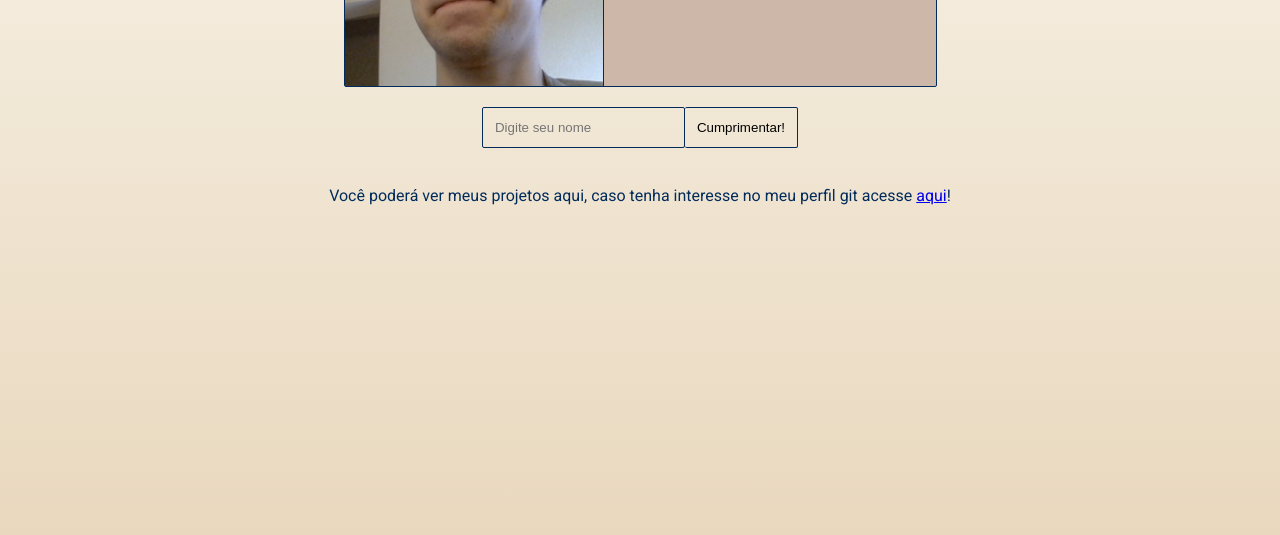
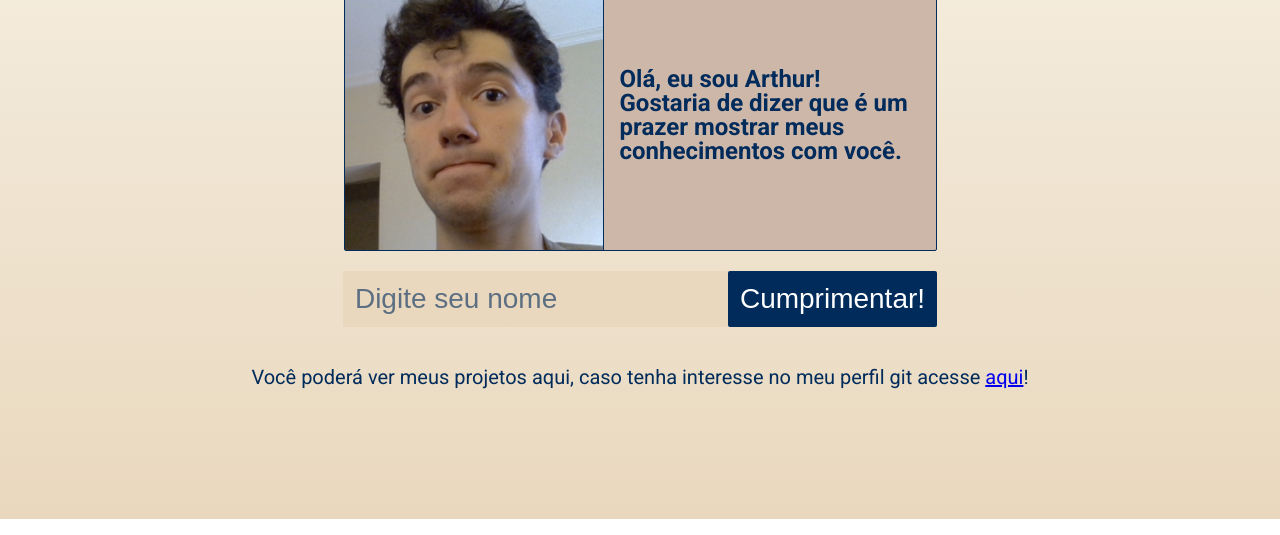
Before and after one commit to arthurandrejozuk/arthurandrejozuk.github.io, a plain HTML site: page index.html in a window 1280 px wide. Shown: the part 281-816 px from the top of the page. Drawn offline with Linux system fonts and the light colour scheme; a web font is replaced by a local one.

Commit message:
Fazendo leves alterações no visual

```diff
--- a/css/index.css
+++ b/css/index.css
@@ -1,5 +1,13 @@
 @import url('https://fonts.googleapis.com/css2?family=Alkatra:wght@400;700&family=Edu+NSW+ACT+Foundation:wght@500;700&family=Nunito:wght@300;400;500;700&family=Roboto:wght@300;400;500;700&display=swap');
 
+
+.container{
+	display: flex;
+	flex-direction: column;
+	justify-content: center;
+	align-items: center;
+	height: 100%;
+}
 
 .cabecalho{
 	display: flex;
@@ -9,10 +17,15 @@
 
 }
 .cabecalho__titulo{
-	font-size: 32px;
+	font-size: 40px;
 	font-weight: 500;
 	padding-bottom: 16px;
 
+
+}
+
+.cabecalho__paragrafo{
+	font-size: 24px;
 }
 .cartao{
 	display: flex;
@@ -33,10 +46,11 @@
 	height: 270px;
 }
 .principal__texto{
-	text-align:unset ;
+	text-align:start;
+	font-weight: 600;
 	width: 300px;
 	padding: 1rem;
-	font-size: 20px;
+	font-size: 24px;
 
 }
 
@@ -44,19 +58,29 @@
 	display: flex;
 	justify-content: center;
 	margin-top: 20px;
+	border: none;
 }
 .campo__nome input, button{
-	background: none;
-	border: 0.5px solid #002B5B;
+	background: #e9d8be;
+	border: none;
 	padding: 12px;
 	border-radius: 2px;
+	font-size: 28px;
+}
+
+input::placeholder{
+	color: #002B5B	;
+	opacity: 0.6;
 }
 
 .campo__nome button{
 	border-left: none;
+	background-color: #002B5B;
+	color: white	;
+	transition: 500ms;
 }
 .campo__nome button:hover{
-	background-color: #e9d8be;
+	background-color: #023979;
 	cursor: pointer;
 }
 
@@ -75,6 +99,10 @@ body{
 	flex-direction: column;
 	gap: 1rem;
 	align-items: center;
+	h2{
+		font-size: 32px;
+	}
+	font-size: 20px;
 }
 .nome{
 	text-align: center;
--- a/index.html
+++ b/index.html
@@ -7,6 +7,7 @@
        <title>Meu site!</title>
     </head>
     <body>
+        <section class="container">
             <header class="cabecalho">
                 <h1 class="cabecalho__titulo">Bem-vindo a minha página do Github</h1>
                 <p class="cabecalho__paragrafo">Aqui você irá encontrar um pouco sobre mim e meus projetos, espero que goste!</p>
@@ -18,7 +19,10 @@
                 </div>
                 <div class="principal__texto">
                     <p>
-                    Olá, eu sou Arthur e gostaria de dizer que é um prazer mostrar meus conhecimentos com você.
+                        Olá, eu sou Arthur!
+                    </p>
+                    <p>
+                        Gostaria de dizer que é um prazer mostrar meus conhecimentos com você.
                     </p>
                 </div>
             </div>
@@ -32,6 +36,7 @@
                 <p class="nome__paragrafo">Você poderá ver meus projetos aqui, caso tenha interesse no meu perfil git acesse <a href="https://github.com/arthurandrejozuk">aqui</a>!</p>
             </div>
 
+        </section>
     </body>
     <script src="./js/sauda.js"></script>
     <script src="./js/index.js"></script>
```
Lines whose indentation alone changed are shown as unchanged.
